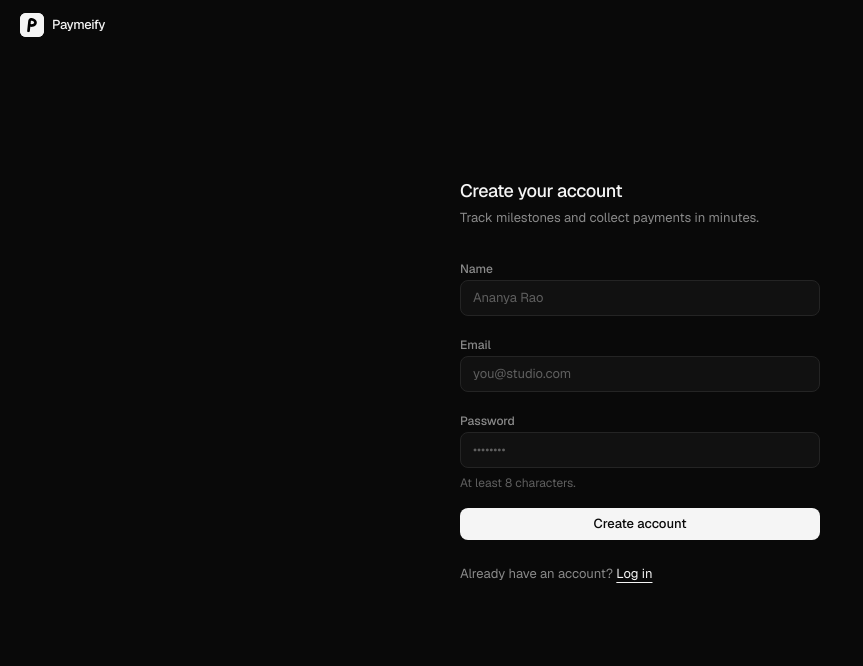
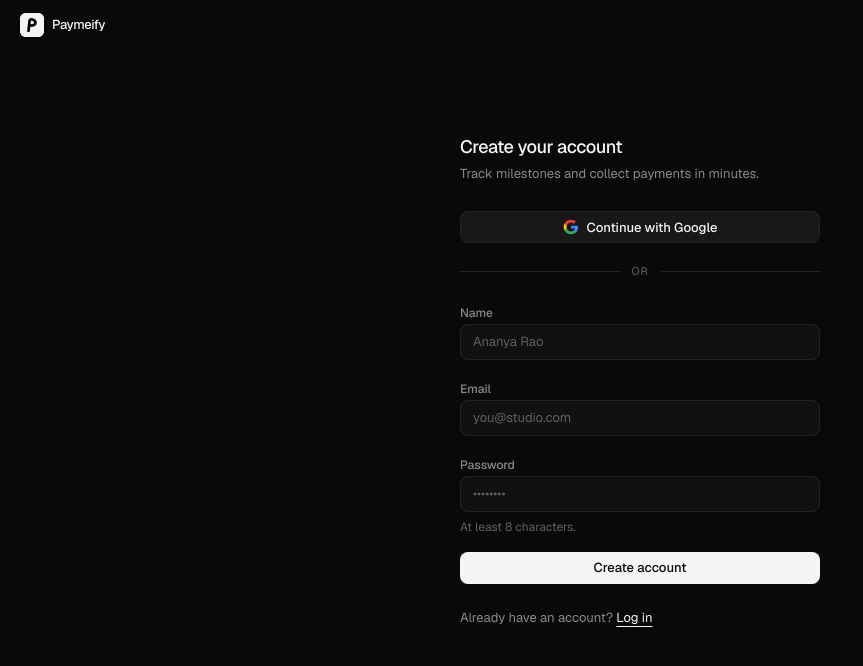
Before and after one commit to viilasa/paymeify, a Next.js app: page /signup in a window 1280 px wide. Shown: the top 666 px of the page, without its empty margins (0-863 px from the left). Built offline with nearby package versions, Linux system fonts and the light colour scheme; no server answers.

Commit message:
Add Google sign-in on signup and login.
Co-authored-by: Cursor <cursoragent@cursor.com>

```diff
--- a/src/app/(auth)/actions.ts
+++ b/src/app/(auth)/actions.ts
@@ -63,6 +63,36 @@ function configOrAuthFailure(error: unknown, fallback: string): ActionState {
     );
   }
   return failure(toUserMessage(error, fallback));
+}
+
+export async function signInWithGoogleAction(
+  _prev: ActionState,
+  formData: FormData,
+): Promise<ActionState> {
+  const next = safeNext(formData.get("next"));
+
+  try {
+    const supabase = await createSupabaseServerClient();
+    const { data, error } = await supabase.auth.signInWithOAuth({
+      provider: "google",
+      options: {
+        redirectTo: `${appUrl()}/auth/callback?next=${encodeURIComponent(next)}`,
+        queryParams: { prompt: "select_account" },
+      },
+    });
+
+    if (error) {
+      const message = error.message.toLowerCase();
+      if (message.includes("provider is not enabled") || message.includes("unsupported provider")) {
+        return failure("Google sign-in is not enabled yet. Turn it on in Supabase Auth → Providers.");
+      }
+      return failure(authErrorMessage(error));
+    }
+    if (!data.url) return failure("Could not start Google sign-in. Try again.");
+    redirect(data.url);
+  } catch (error) {
+    return configOrAuthFailure(error, "Could not start Google sign-in. Try again.");
+  }
 }
 
 export async function signupAction(
--- a/src/app/(auth)/login/login-form.tsx
+++ b/src/app/(auth)/login/login-form.tsx
@@ -4,6 +4,7 @@ import { useActionState } from "react";
 import Link from "next/link";
 
 import { loginAction } from "@/app/(auth)/actions";
+import { AuthDivider, GoogleAuthButton } from "@/components/auth/google-auth-button";
 import { FormBanner } from "@/components/form-banner";
 import { SubmitButton } from "@/components/submit-button";
 import { Field } from "@/components/ui/field";
@@ -14,7 +15,10 @@ export function LoginForm({ next }: { next: string }) {
   const [state, formAction] = useActionState(loginAction, emptyActionState);
 
   return (
-    <form action={formAction} className="space-y-4">
+    <div className="space-y-4">
+      <GoogleAuthButton next={next} label="Continue with Google" />
+      <AuthDivider />
+      <form action={formAction} className="space-y-4">
       <input type="hidden" name="next" value={next} />
 
       <Field label="Email" htmlFor="email" error={state.fieldErrors?.email}>
@@ -53,6 +57,7 @@ export function LoginForm({ next }: { next: string }) {
           Forgot password?
         </Link>
       </div>
-    </form>
+      </form>
+    </div>
   );
 }
--- a/src/app/(auth)/signup/page.tsx
+++ b/src/app/(auth)/signup/page.tsx
@@ -3,10 +3,17 @@ import Link from "next/link";
 
 import { SignupForm } from "@/app/(auth)/signup/signup-form";
 import { AuthShell } from "@/components/auth/auth-shell";
+import { FormBanner } from "@/components/form-banner";
 
 export const metadata: Metadata = { title: "Sign up" };
 
-export default function SignupPage() {
+export default async function SignupPage({
+  searchParams,
+}: {
+  searchParams: Promise<{ error?: string }>;
+}) {
+  const { error } = await searchParams;
+
   return (
     <AuthShell
       title="Create your account"
@@ -20,6 +27,11 @@ export default function SignupPage() {
         </>
       }
     >
+      {error ? (
+        <div className="mb-4">
+          <FormBanner error={error} />
+        </div>
+      ) : null}
       <SignupForm />
     </AuthShell>
   );
--- a/src/app/(auth)/signup/signup-form.tsx
+++ b/src/app/(auth)/signup/signup-form.tsx
@@ -3,6 +3,7 @@
 import { useActionState } from "react";
 
 import { signupAction } from "@/app/(auth)/actions";
+import { AuthDivider, GoogleAuthButton } from "@/components/auth/google-auth-button";
 import { FormBanner } from "@/components/form-banner";
 import { SubmitButton } from "@/components/submit-button";
 import { Field } from "@/components/ui/field";
@@ -13,7 +14,10 @@ export function SignupForm() {
   const [state, formAction] = useActionState(signupAction, emptyActionState);
 
   return (
-    <form action={formAction} className="space-y-4">
+    <div className="space-y-4">
+      <GoogleAuthButton label="Continue with Google" />
+      <AuthDivider />
+      <form action={formAction} className="space-y-4">
       <Field label="Name" htmlFor="name" error={state.fieldErrors?.name}>
         <Input
           id="name"
@@ -57,6 +61,7 @@ export function SignupForm() {
       <SubmitButton variant="primary" className="w-full" pendingLabel="Creating account…">
         Create account
       </SubmitButton>
-    </form>
+      </form>
+    </div>
   );
 }
--- a/src/app/auth/callback/route.ts
+++ b/src/app/auth/callback/route.ts
@@ -16,6 +16,13 @@ export async function GET(request: NextRequest) {
   const nextParam = searchParams.get("next");
   const next =
     nextParam?.startsWith("/") && !nextParam.startsWith("//") ? nextParam : "/dashboard";
+  const oauthError = searchParams.get("error_description") ?? searchParams.get("error");
+
+  if (oauthError) {
+    return NextResponse.redirect(
+      `${origin}/login?error=${encodeURIComponent(oauthError)}`,
+    );
+  }
 
   const supabase = await createSupabaseServerClient();
 
--- /dev/null
+++ b/src/components/auth/google-auth-button.tsx
@@ -0,0 +1,62 @@
+"use client";
+
+import { useActionState } from "react";
+
+import { signInWithGoogleAction } from "@/app/(auth)/actions";
+import { FormBanner } from "@/components/form-banner";
+import { SubmitButton } from "@/components/submit-button";
+import { emptyActionState } from "@/lib/action-result";
+
+export function GoogleAuthButton({
+  next = "/dashboard",
+  label = "Continue with Google",
+}: {
+  next?: string;
+  label?: string;
+}) {
+  const [state, formAction] = useActionState(signInWithGoogleAction, emptyActionState);
+
+  return (
+    <form action={formAction} className="space-y-3">
+      <input type="hidden" name="next" value={next} />
+      <SubmitButton variant="secondary" className="w-full" pendingLabel="Redirecting…">
+        <GoogleMark />
+        {label}
+      </SubmitButton>
+      <FormBanner error={state.error} />
+    </form>
+  );
+}
+
+export function AuthDivider() {
+  return (
+    <div className="flex items-center gap-3 py-1">
+      <span className="h-px flex-1 bg-border" />
+      <span className="text-[11px] tracking-[0.06em] text-subtle-foreground">OR</span>
+      <span className="h-px flex-1 bg-border" />
+    </div>
+  );
+}
+
+function GoogleMark() {
+  return (
+    <svg viewBox="0 0 24 24" className="size-4" aria-hidden>
+      <path
+        fill="#4285F4"
+        d="M22.56 12.25c0-.78-.07-1.53-.2-2.25H12v4.26h5.92c-.26 1.37-1.04 2.53-2.21 3.31v2.77h3.57c2.08-1.92 3.28-4.74 3.28-8.09z"
+      />
+      <path
+        fill="#34A853"
+        d="M12 23c2.97 0 5.46-.98 7.28-2.66l-3.57-2.77c-.98.66-2.23 1.06-3.71 1.06-2.86 0-5.29-1.93-6.16-4.53H2.18v2.84C3.99 20.53 7.7 23 12 23z"
+      />
+      <path
+        fill="#FBBC05"
+        d="M5.84 14.09c-.22-.66-.35-1.36-.35-2.09s.13-1.43.35-2.09V7.07H2.18C1.43 8.55 1 10.22 1 12s.43 3.45 1.18 4.93l2.85-2.22.81-.62z"
+      />
+      <path
+        fill="#EA4335"
+        d="M12 5.38c1.62 0 3.06.56 4.21 1.64l3.15-3.15C17.45 2.09 14.97 1 12 1 7.7 1 3.99 3.47 2.18 7.07l3.66 2.84c.87-2.6 3.3-4.53 6.16-4.53z"
+      />
+    </svg>
+  );
+}
--- a/src/lib/auth.ts
+++ b/src/lib/auth.ts
@@ -38,6 +38,7 @@ export async function requireSession(): Promise<Session> {
       user_id: user.id,
       name:
         (user.user_metadata?.name as string | undefined)?.trim() ||
+        (user.user_metadata?.full_name as string | undefined)?.trim() ||
         user.email?.split("@")[0] ||
         "There",
       email: user.email ?? "",
```
Also changed, not shown: 2 other files (tests, documents, lock files or other folders).
